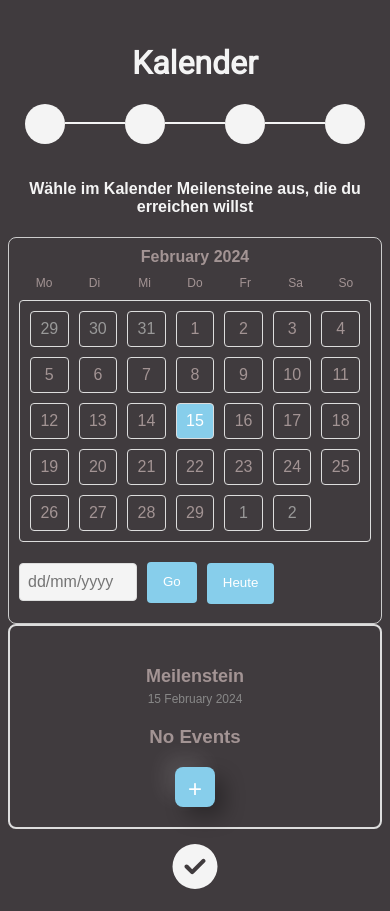
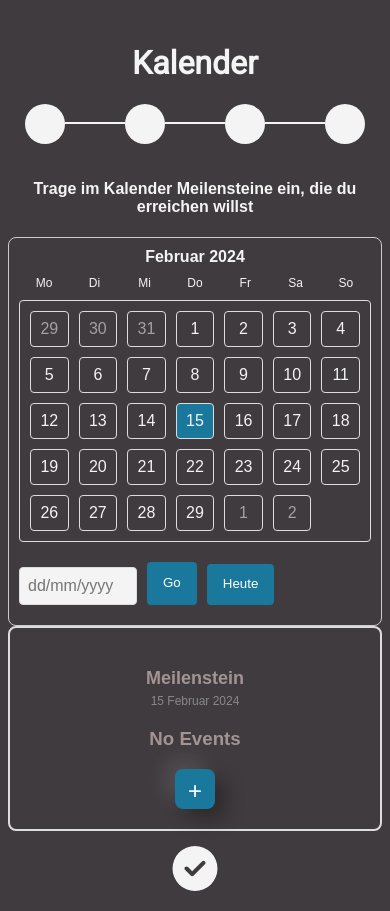
Before and after one commit to Damagefish/Reflektierte-Techniknutzung, a Vue app: page /KalenderView in a window 390 px wide. Built offline with nearby package versions, Linux system fonts and the light colour scheme.

Commit message:
adjusted readability

```diff
--- a/src/components/KalenderComp.vue
+++ b/src/components/KalenderComp.vue
@@ -4,7 +4,7 @@
       <div class="main-container">
       <HeaderComp v-if = "siteNotEntered"/>
       <div>
-        <h4>Wähle im Kalender Meilensteine aus, die du erreichen willst</h4>
+        <h4>Trage im Kalender Meilensteine ein, die du erreichen willst</h4>
       </div>
         <div class="left">
         <div class="calendar">
@@ -136,8 +136,8 @@ export default {
       month: new Date().getMonth(),
       year: new Date().getFullYear(),
       months: [
-        "January", "February", "March", "April", "May", "June",
-        "July", "August", "September", "October", "November", "December"
+        "Januar", "Februar", "März", "April", "Mai", "Juni",
+        "Juli", "August", "September", "Oktober", "November", "Dezember"
       ],
       eventsArr: []
     };
@@ -587,6 +587,17 @@ getActiveDay(date) {
     margin-top: 20px;
   }
 
+  .goto-today {
+    display: flex;
+    align-items: center;
+    margin-top: 20px;
+  }
+
+  .today-btn {
+    margin-left: 10px; /* Adjust as needed */
+    padding: 12px 16px 14px 16px;
+  }
+
   @media (max-width: 600px) {
     .main-container {
       flex-direction: column;
@@ -603,6 +614,7 @@ getActiveDay(date) {
     align-items: center;
     justify-content: space-between;
     margin-bottom: 10px;
+    color: #f4f4f4
   }
 
   .date {
@@ -614,6 +626,7 @@ getActiveDay(date) {
     display: flex;
     justify-content: space-between;
     margin-bottom: 10px;
+    color: #f4f4f4;
   }
 
   .weekdays div {
@@ -633,6 +646,7 @@ getActiveDay(date) {
 ::v-deep .day {
   text-align: center;
   padding: 10px;
+  color: #f4f4f4;
   border: 1px solid #ddd;
   border-radius: 4px;
   cursor: pointer;
@@ -640,24 +654,25 @@ getActiveDay(date) {
 }
 
 ::v-deep .day.prev-date {
-  color: #999;
+  color: #a3a3a3;
 }
 
 ::v-deep .day.next-date {
-  color: #999;
+  color: #a3a3a3;
 }
 
 ::v-deep .day.today {
-  background-color: #f0f8ff;
+  background-color: #a3a3a3;
+  color: #403b3e;
 }
 
 ::v-deep .day.active {
-  background-color: #87ceeb;
-  color: #fff;
+  background-color: #1B789D;
+  color: #f4f4f4;
 }
 
 ::v-deep .day:hover {
-  background-color: #87ceeb;
+  background-color: #1B789D;
   color: #fff;
 }
   .goto-today {
@@ -679,17 +694,16 @@ getActiveDay(date) {
 
   .goto-btn {
     padding: 8px 16px;
-    background-color: #87ceeb;
-    color: #fff;
+    background-color: #1B789D;
+    color: #f4f4f4;
     border: none;
     border-radius: 4px;
     cursor: pointer;
   }
 
   .today-btn {
-    padding: 8px 16px;
-    background-color: #87ceeb;
-    color: #fff;
+    background-color: #1B789D;
+    color: #f4f4f4;
     border: none;
     border-radius: 4px;
     cursor: pointer;
@@ -741,7 +755,7 @@ getActiveDay(date) {
   }
 
   .title{
-    background-color: #516795;
+    background-color: #1B789D;
     color: white;
   }
 
@@ -751,7 +765,7 @@ getActiveDay(date) {
     top: 50%;
     left: 50%;
     transform: translate(-50%, -50%);
-    background-color: #516795;
+    background-color: #1B789D;
     border: 1px solid #000000;
     border-radius: 8px;
     padding: 20px;
@@ -763,6 +777,7 @@ getActiveDay(date) {
   }
 
   .add-event-header {
+    background-color: #1B789D;
     display: flex;
     justify-content: space-between;
     align-items: center;
@@ -771,7 +786,7 @@ getActiveDay(date) {
 
   .add-event-body {
     margin-bottom: 20px;
-    background-color: #516795;
+    background-color: #1B789D;
   }
 
   .add-event-input {
@@ -788,13 +803,13 @@ getActiveDay(date) {
 
   .add-event-footer {
     text-align: right;
-    background-color: #516795;
+    background-color: #1B789D;
   }
 
   .add-event-btn {
     padding: 8px 16px;
     background-color: #87ceeb;
-    color: #fff;
+    color: #403b3e;
     border: none;
     border-radius: 4px;
     cursor: pointer;
@@ -804,7 +819,7 @@ getActiveDay(date) {
     position: relative;
     width: 60px;
     height: 60px;
-    background-color: #87ceeb;
+    background-color: #1B789D;
     color: #fff;
     border: none;
     border-radius: 8px;
@@ -846,7 +861,7 @@ getActiveDay(date) {
   padding: 20px;
 }
 .store-data {
-    border: 2px solid #87ceeb;
+    border: 2px solid #1B789D;
     border-radius: 8px;
     padding: 10px;
     margin-bottom: 20px;
@@ -886,12 +901,6 @@ getActiveDay(date) {
       padding: 8px;
     }
 
-    .goto-today {
-    display: flex;
-    align-items: center;
-    margin-top: 20px;
-  }
-
   .goto {
     display: flex;
     margin-bottom: 10px;
@@ -907,7 +916,7 @@ getActiveDay(date) {
 
   .goto-btn{
   padding: 12px 16px 14px 16px;
-  background-color: #87ceeb;
+  background-color: #1B789D;
   color: #fff;
   border: none;
   border-radius: 4px;
@@ -915,18 +924,13 @@ getActiveDay(date) {
 }
   .today-btn {
   padding: 12px 16px 14px 16px;
-  background-color: #87ceeb;
+  background-color: #1B789D;
   color: #fff;
   border: none;
   border-radius: 4px;
   cursor: pointer;
   margin-bottom: 8px;
 }
-
-  .today-btn {
-    margin-left: 10px; /* Adjust as needed */
-  }
-
     .event-day {
       font-size: 18px;
     }
--- a/src/views/AspirationwahlView.vue
+++ b/src/views/AspirationwahlView.vue
@@ -140,7 +140,7 @@ input {
     width: 190px;
     height: 20px;
     margin-right: 10px;
-    margin-top: 1px;
+    margin-top: 5px;
 }
 #circlePlus{
   height: 30px;
@@ -173,6 +173,10 @@ input {
 #IstZustand{
     margin-top: 15px;
 }
+#ist-textfield{
+  margin-right: 17px;
+}
+
 }
 .lebensbereiche-comp {
     width: 50%;
```
